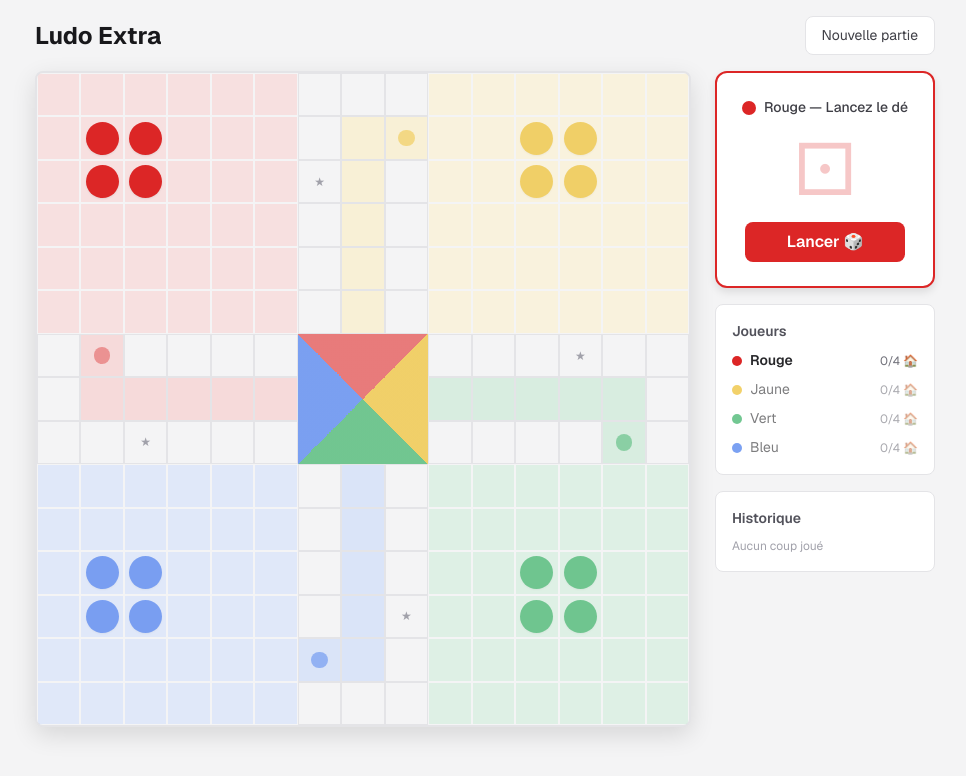
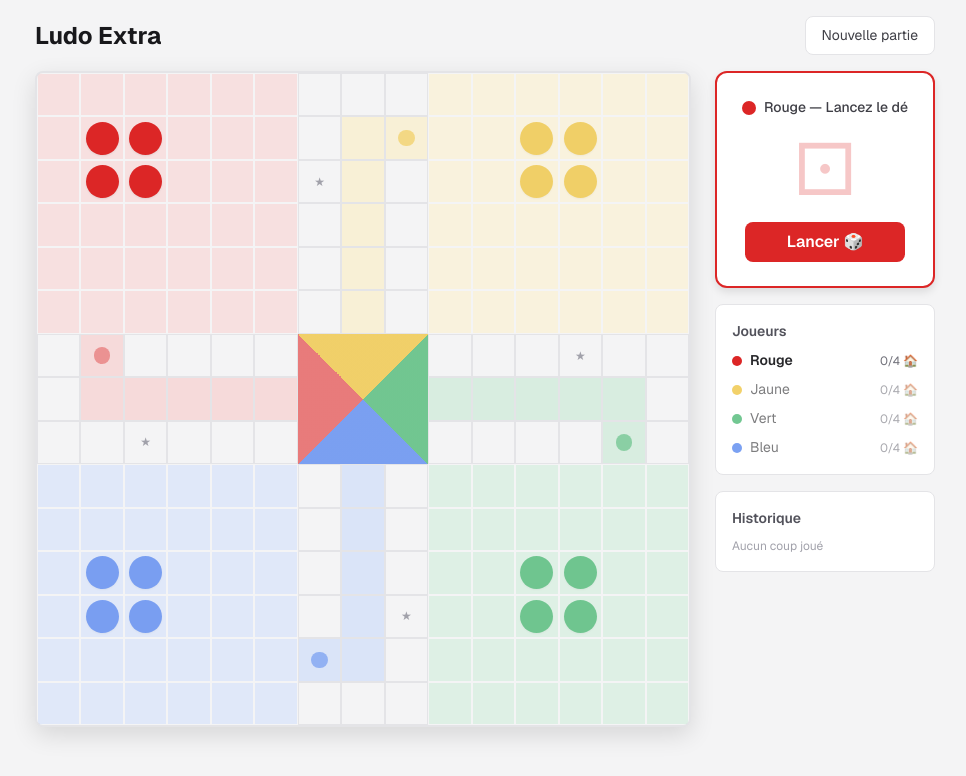
Before and after one commit to aliouuuw/ludo_extra, a Next.js app: page / in a window 1280 px wide. Shown: the top 776 px of the page, without its empty margins (155-1121 px from the left). Built offline with nearby package versions, Linux system fonts and the light colour scheme.

Commit message:
fix(board): rotate center finish triangles 45° CCW to align with home lanes

```diff
--- a/src/components/composites/Board.tsx
+++ b/src/components/composites/Board.tsx
@@ -294,7 +294,7 @@ export function Board({
             zIndex: 0,
             pointerEvents: 'none',
             background:
-              'conic-gradient(from 45deg, var(--color-player-yellow) 0deg 90deg, var(--color-player-green) 90deg 180deg, var(--color-player-blue) 180deg 270deg, var(--color-player-red) 270deg 360deg)',
+              'conic-gradient(from -45deg, var(--color-player-yellow) 0deg 90deg, var(--color-player-green) 90deg 180deg, var(--color-player-blue) 180deg 270deg, var(--color-player-red) 270deg 360deg)',
             opacity: 0.6,
           }}
         />
```
